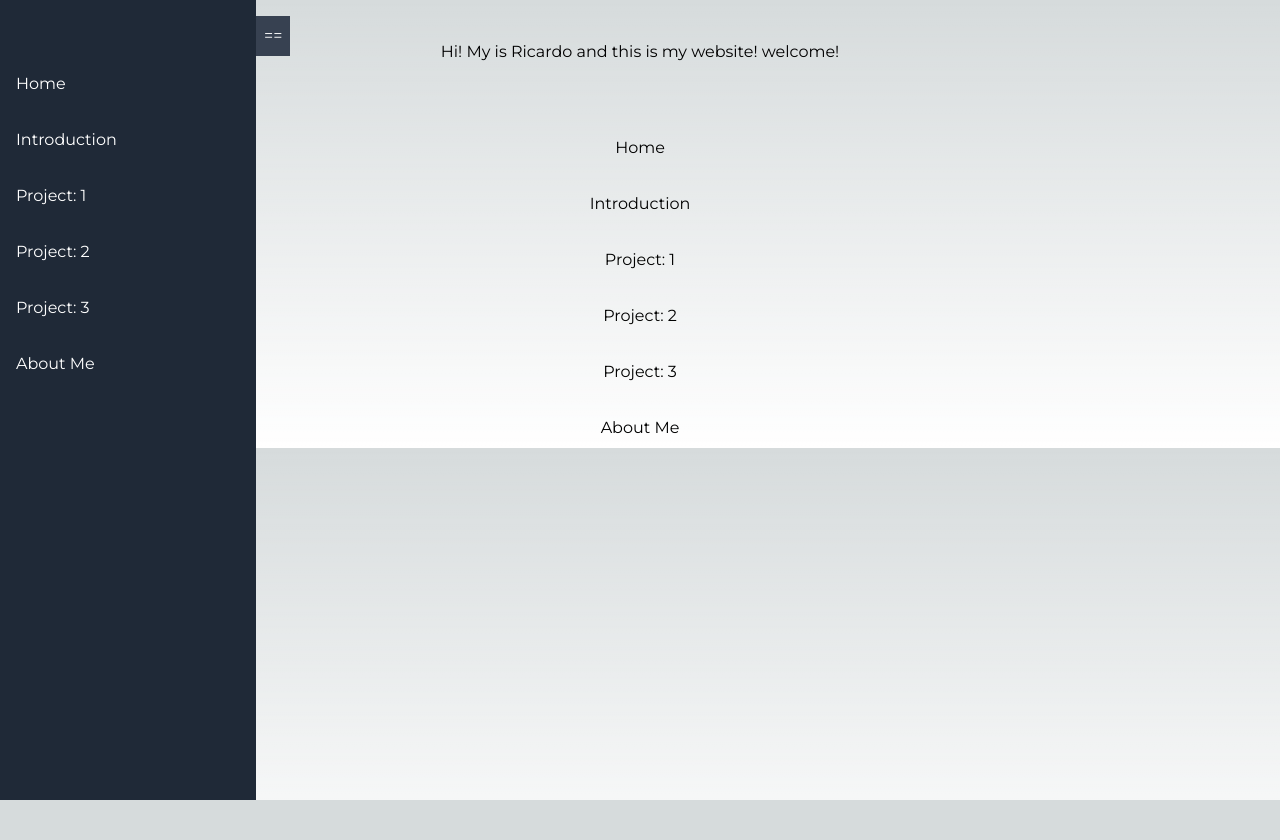
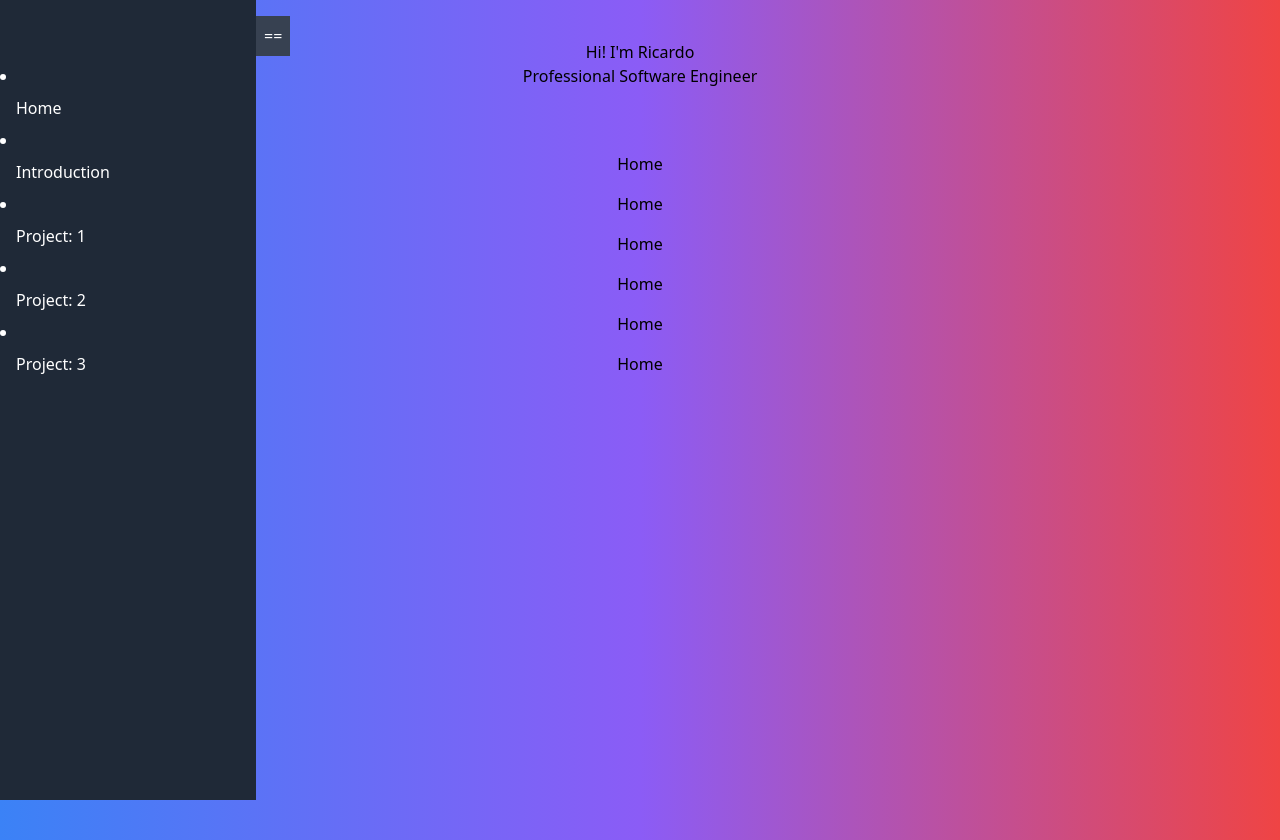
Before and after one commit to RicardoATrevino/my-website, a Next.js app: page / in a window 1280 px wide. Both pictures are taken after a click on the button "==". Before the commit the page ends 800 px from the top, so only its background shows below. Built offline with nearby package versions, Linux system fonts and the light colour scheme.

Commit message:
fixed home page to not let background disappear after reloading said home page

```diff
--- a/src/app/MyProjects/aboutMe/page.tsx
+++ b/src/app/MyProjects/aboutMe/page.tsx
@@ -5,9 +5,15 @@ export default function Page() {
 return (
   <body>
     <Sidebar />
-  <main className='text-center md:m-5'>
+  <main className='text-center md:m-5 bg-custom-gradient min-h-screen'>
 
       <h1>More about me</h1>
+
+      <p>My name is Ricardo! I also go by Rico, I have been a professional full-stack dev for 1 year (Ruby, JS,Typescript to name a few), I was born and raised around L.A.</p>
+      <br/>
+      <p>Here is my Contact info, I appreciate you taking the time to look through my website!
+        <br/> Phone: 818-935-9670
+        <br/>Email: RicardoATrevino2307@gmail.com</p>
   </main>
   </body>
 )
--- a/src/app/MyProjects/intro/page.js
+++ b/src/app/MyProjects/intro/page.js
@@ -4,14 +4,13 @@
 import React, { useState, useEffect } from "react";
 import Sidebar from "@/app/sidebar";
 
-const Home = () => {
+const Page = () => {
   const [currentSection, setCurrentSection] = useState(0);
 
   const sections = [
     {
       id: 1,
-      content:
-        "1/4.<br><br> My name is Ricardo! I also go by Rico, I have been a professional full-stack dev for 1 year (Ruby, JS,Typescript to name a few), I was born and raised around L.A.",
+      content: "1/4.<br><br> ",
     },
     {
       id: 2,
@@ -26,8 +25,7 @@ const Home = () => {
 
     {
       id: 4,
-      content:
-        "4/4.<br><br> Here is my Contact info, I appreciate you taking the time to look through my website!  <br> Phone: 818-935-9670   <br>Email: RicardoATrevino2307@gmail.com ",
+      content: "",
     },
   ];
 
@@ -44,17 +42,16 @@ const Home = () => {
     return () => {
       window.removeEventListener("scroll", handleScroll);
     };
-  });
-
+  }, []);
   return (
-    <div>
+    <div className="bg-custom-gradient2 min-h-screen">
       <Sidebar />
       {sections.map((section, index) => (
         <section
           key={section.id}
           id={`section-${section.id}`}
-          className={`min-h-screen flex items-center justify-center  ${
-            currentSection === index ? "bg-blue-500 text-white" : "bg-blue-500"
+          className={`min-h-screen flex items-center justify-center ${
+            currentSection === index ? "bg-black-100" : "bg-black-100"
           }`}
         >
           <h1 className="text-3xl" dangerouslySetInnerHTML={{ __html: section.content }} />
@@ -64,4 +61,4 @@ const Home = () => {
   );
 };
 
-export default Home;
+export default Page;
--- a/src/app/MyProjects/page.tsx
+++ /dev/null
@@ -1,24 +0,0 @@
-import 'tailwindcss/tailwind.css'
-import { PropsWithChildren } from 'react';
-import Sidebar from '@/app/sidebar'
-import {montserrat} from '@/app/layout'
-import Image from 'next/image';
-
-export default function RootLayout({children}: {children: React.ReactNode}) {
-  return (
-      <html lang='en'>
-
-       <body className={`${montserrat.className} antialiased`}>
-        <main>
-        <Sidebar />
-          <h1 className="text-center text-color:blue ">filler no longer index page</h1>
-
-
-
-
-         </main>
-      </body>
-
-      </html>
-  )
-}
--- a/src/app/components/links.js
+++ b/src/app/components/links.js
@@ -1,6 +1,6 @@
 export const links = [
   {
-    href: "/",
+    href: "/home",
     label: "Home",
   },
   {
--- a/src/app/layout.tsx
+++ b/src/app/layout.tsx
@@ -1,8 +1,6 @@
 import type { Metadata } from "next";
-import { Montserrat } from "next/font/google"
 import "./globals.css";
 
-export const montserrat = Montserrat({subsets:["latin"], weight:['400','700']})
 
 export const metadata: Metadata = {
   title: "Create Next App",
@@ -16,7 +14,7 @@ export default function RootLayout({
 }>) {
   return (
     <html lang="en">
-      <body className={montserrat.className}>{children}</body>
+      <body className="bg-custom-gradient min-h-screen">{children}</body>
     </html>
   );
 }
--- a/src/app/page.tsx
+++ b/src/app/page.tsx
@@ -1,25 +1,47 @@
+
 import 'tailwindcss/tailwind.css'
 import { PropsWithChildren } from 'react';
 import Sidebar from '@/app/sidebar'
-import {montserrat} from '@/app/layout'
 import Image from 'next/image';
-import {links} from ".//components/links"
+import {links} from "./components/links"
+
+import Link from 'next/link'
 
 
-export default function RootLayout({children}: {children: React.ReactNode}) {
+
+export default function Page({children}: {children: React.ReactNode}) {
+
+  const paragraphStyle = {
+    color: 'blue',
+    fontSize: '20px',
+    textAlign: 'center' as 'center' // TypeScript requires explicit type assertion for some CSS properties
+  };
+
+
   return (
-      <html lang='en'>
 
-       <body className={`${montserrat.className}`}>
+        <div className=''>
         <main>
-        <Sidebar />
-          <h1 className="text-center mt-10 "> Hi! My is Ricardo and this is my website! welcome!</h1>
+          <Sidebar />
+          <h1 className="text-center mt-10 "> Hi! I&apos;m Ricardo <br/> Professional Software Engineer
+          </h1>
 
         <nav className='text-center mt-16' >
           <ul className="space-y-4">
             {links.map((link, index) => (
               <li key={index}>
-                <a href={link.href} className="block px-4 py-2 hover:bg-gray-700">{link.label}</a>
+
+              <Link href="/">
+                 <div>Home</div> {/* Use an anchor tag inside Link */}
+              </Link>
+
+
+
+
+
+
+
+
               </li>
             ))}
           </ul>
@@ -27,8 +49,7 @@ export default function RootLayout({children}: {children: React.ReactNode}) {
 
 
          </main>
-      </body>
+        </div>
 
-      </html>
   )
 }
--- a/src/app/sidebar.jsx
+++ b/src/app/sidebar.jsx
@@ -20,15 +20,34 @@ export default function Sidebar() {
       </button>
       {isOpen && (
         <nav className="mt-16">
-          <ul className="space-y-4">
-            {links.map((link, index) => (
-              <li key={index}>
-                <a href={link.href} className="block px-4 py-2 hover:bg-gray-700">
-                  {link.label}
-                </a>
-              </li>
-            ))}
-          </ul>
+          <li>
+            <a href="/" className="block px-4 py-2 hover:bg-gray-700">
+              Home
+            </a>
+          </li>
+          <li>
+            {" "}
+            <a href="/MyProjects/intro" className="block px-4 py-2 hover:bg-gray-700">
+              {" "}
+              Introduction{" "}
+            </a>
+          </li>
+
+          <li>
+            <a href="/MyProjects/project1" className="block px-4 py-2 hover:bg-gray-700">
+              Project: 1
+            </a>
+          </li>
+          <li>
+            <a href="/MyProjects/project2" className="block px-4 py-2 hover:bg-gray-700">
+              Project: 2
+            </a>
+          </li>
+          <li>
+            <a href="/MyProjects/project3" className="block px-4 py-2 hover:bg-gray-700">
+              Project: 3
+            </a>
+          </li>
         </nav>
       )}
     </div>
--- a/tailwind.config.ts
+++ b/tailwind.config.ts
@@ -12,9 +12,12 @@ const config: Config = {
         "gradient-radial": "radial-gradient(var(--tw-gradient-stops))",
         "gradient-conic":
           "conic-gradient(from 180deg at 50% 50%, var(--tw-gradient-stops))",
+          "custom-gradient" : 'linear-gradient(to right, #3b82f6, #8b5cf6, #ef4444)',
+          "custom-gradient2" : 'linear-gradient(to bottom, #3b82f6, #8b5cf6, #ef4444)',
       },
     },
   },
+
   plugins: [],
 };
 export default config;
```
